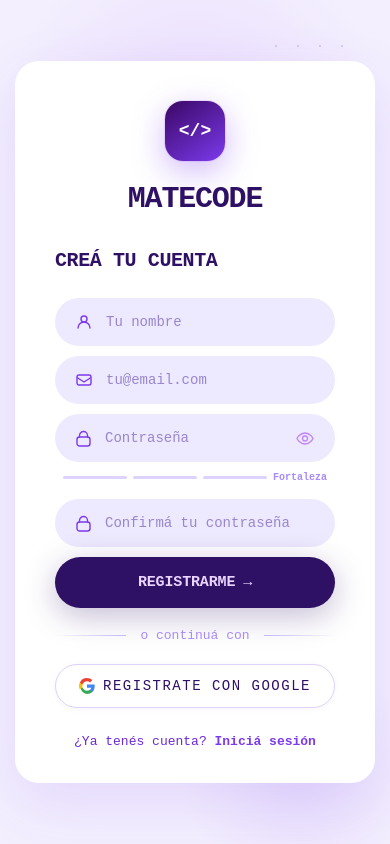
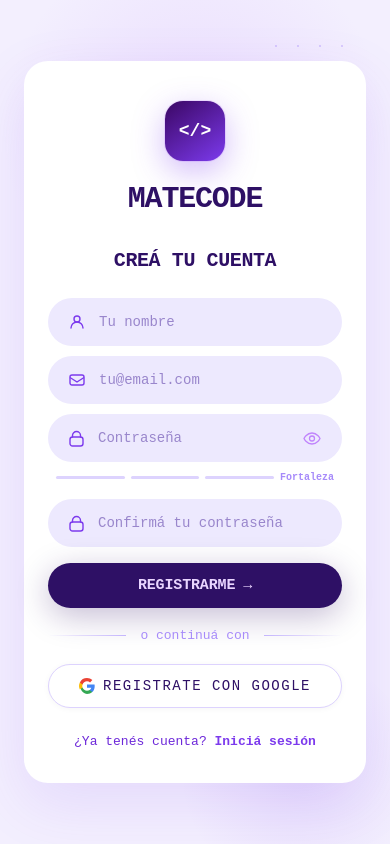
Before and after one commit to gerardodamacosta-ui/ProyectoM4_Gerardo-Acosta, a React (Vite) app: page /register in a window 390 px wide. Built offline with nearby package versions, Linux system fonts and the light colour scheme; no server answers.

Commit message:
fix: ajusto padding de card y estilos de Register en mobile

```diff
--- a/src/pages/Login.module.css
+++ b/src/pages/Login.module.css
@@ -334,3 +334,17 @@
 .registerLink:hover {
   text-decoration: underline;
 }
+
+@media (max-width: 600px) {
+  .card {
+    padding-top: 40px;
+    padding-right: 24px;
+    padding-bottom: 32px;
+    padding-left: 24px;
+  }
+
+  .googleBtn {
+    padding: 13px 16px;
+    white-space: nowrap;
+  }
+}
--- a/src/pages/Register.module.css
+++ b/src/pages/Register.module.css
@@ -385,3 +385,24 @@
 .loginLink:hover {
   text-decoration: underline;
 }
+
+@media (max-width: 600px) {
+  .card {
+    padding-left: 24px;
+    padding-right: 24px;
+  }
+
+  .subtitle {
+    text-align: center;
+  }
+
+  .primaryBtn {
+    padding: 14px 0;
+    margin-top: 16px;
+  }
+
+  .googleBtn {
+    padding: 13px 16px;
+    white-space: nowrap;
+  }
+}
```
